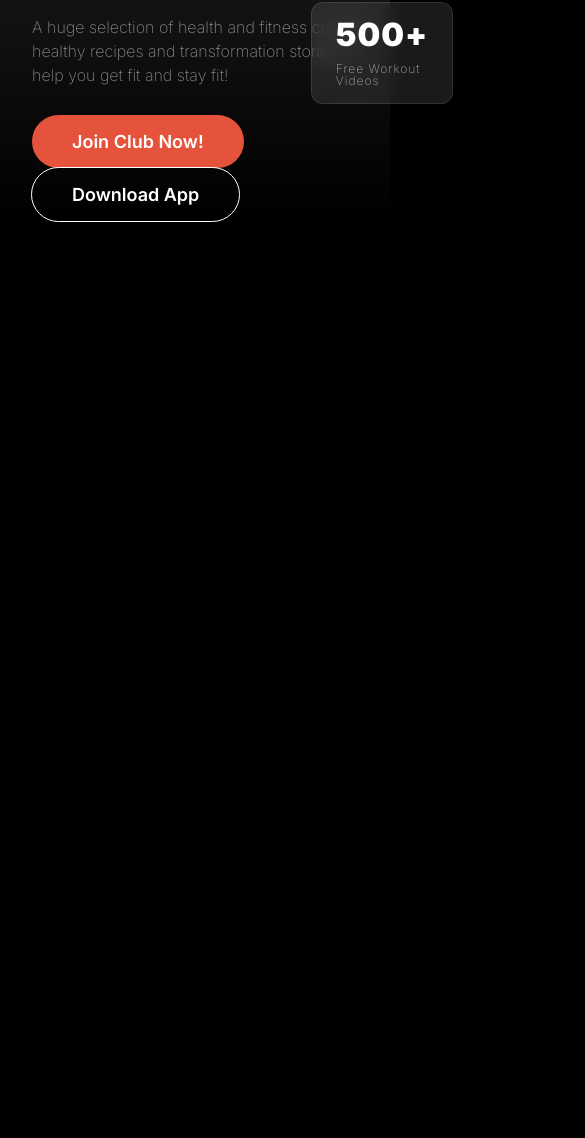
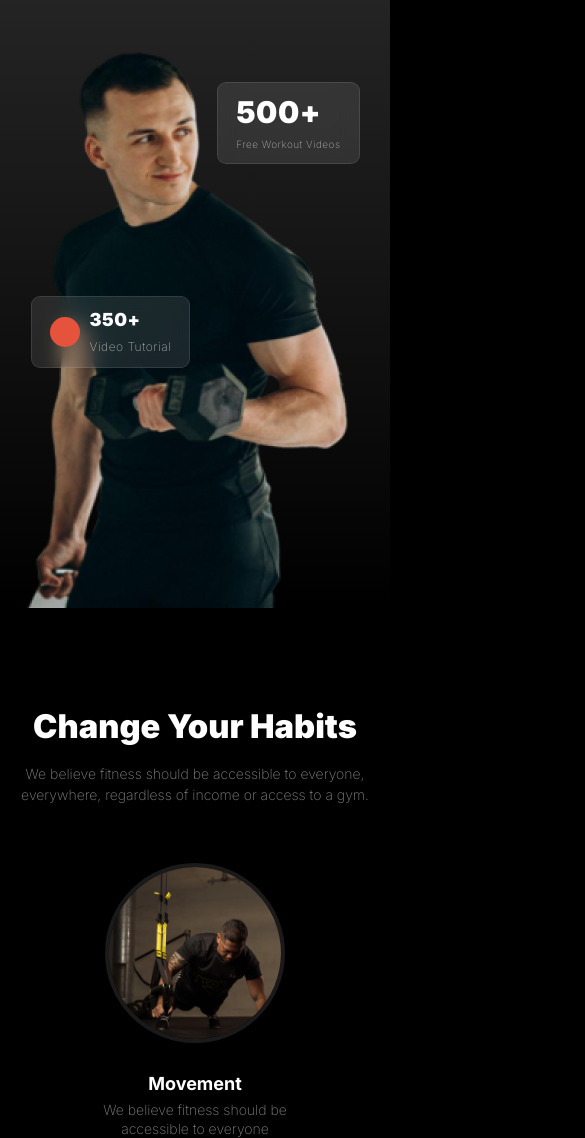
Before and after one commit to Shanto910/Project-Fitness, a plain HTML site: page index.html in a window 390 px wide. Shown: the part 610-1748 px from the top of the page, 585 px wide, since content can reach past the window. Before the commit the page ends 844 px from the top, so only its background shows below. Drawn offline with Linux system fonts and the light colour scheme; a web font is replaced by a local one.

Commit message:
added 'change your habit' section and some minor fixes

```diff
--- a/index.html
+++ b/index.html
@@ -6,9 +6,8 @@
 		<title>FITNESS</title>
 		<link rel="stylesheet" href="./styles.css" />
 	</head>
-	<body>
-		<main>
-			<header class="wrapper">
+	<body class="wrapper">
+		<header class="bg-expansion">
 			<nav class="navbar">
 				<a class="brand-logo" href="/">Fitness</a>
 				<ul class="navbar-list">
@@ -30,9 +29,9 @@
 						Get body in <span>shape</span> & stay healthy
 					</h1>
 					<p class="heading-description">
-							A huge selection of health and fitness content,
-							healthy recipes and transformation stories to help
-							you get fit and stay fit!
+						A huge selection of health and fitness content, healthy
+						recipes and transformation stories to help you get fit
+						and stay fit!
 					</p>
 					<a class="btn btn-full" href="#contact"
 						>Join <span>Club</span> Now!</a
@@ -60,6 +59,56 @@
 				</div>
 			</div>
 		</header>
+		<main>
+			<section class="section-cyh">
+				<h2 class="heading-secondary">Change Your Habits</h2>
+				<p class="heading-description">
+					We believe fitness should be accessible to everyone,
+					everywhere, regardless of income or access to a gym.
+				</p>
+				<div class="cyh-components grid">
+					<div class="cyh-component flex">
+						<img
+							class="cyh-component-img"
+							src="./images/cyh-img-1.png"
+							alt="Fit man doing exercise" />
+						<h3 class="cyh-component-headline">Movement</h3>
+						<p class="heading-description">
+							We believe fitness should be accessible to everyone
+						</p>
+					</div>
+					<div class="cyh-component flex">
+						<img
+							class="cyh-component-img"
+							src="./images/cyh-img-2.png"
+							alt="Fit man doing exercise" />
+						<h3 class="cyh-component-headline">Time</h3>
+						<p class="heading-description">
+							We believe fitness should be accessible to everyone
+						</p>
+					</div>
+					<div class="cyh-component flex">
+						<img
+							class="cyh-component-img"
+							src="./images/cyh-img-3.png"
+							alt="Fit man doing exercise" />
+						<h3 class="cyh-component-headline">Practice</h3>
+						<p class="heading-description">
+							We believe fitness should be accessible to everyone
+						</p>
+					</div>
+					<div class="cyh-component flex">
+						<img
+							class="cyh-component-img"
+							src="./images/cyh-img-4.png"
+							alt="Fit man doing exercise" />
+						<h3 class="cyh-component-headline">Weight Loss</h3>
+						<p class="heading-description">
+							We believe fitness should be accessible to everyone
+						</p>
+					</div>
+				</div>
+			</section>
 		</main>
 	</body>
 </html>
--- a/styles.css
+++ b/styles.css
@@ -8,16 +8,33 @@
 	box-sizing: border-box;
 }
 
+:root {
+	--primary-color: #e6533c;
+	--white: #ffffff;
+	--white-60: rgba(255, 255, 255, 0.6);
+	--white-50: rgba(255, 255, 255, 0.5);
+	--white-10: rgba(255, 255, 255, 0.1);
+	--black: #000000;
+
+	--font-main: 'Inter', Arial, Helvetica, sans-serif;
+	--font-fansy: 'Miama', Times, serif;
+	--thin: 200;
+	--regular: 400;
+	--medium: 600;
+	--bold: 800;
+	--extra-bold: 900;
+	--primary-heading: clamp(2.25rem, 0.9rem + 6vw, 4.875rem);
+	--secondary-heading: clamp(2rem, 1.4857rem + 2.2857vw, 3rem);
+	--column-gap: 32px;
+	--grid-inline-gap: var(--column-gap) * 2;
+}
+
 body {
 	background-color: var(--black);
 	color: var(--white);
 	font-family: var(--font-main);
 	font-weight: var(--thin);
 	font-size: 0.875rem;
-}
-
-p {
-	max-width: 50ch;
 }
 
 img {
@@ -43,48 +60,50 @@ li {
 
 /* ===== REUSEABLE RULES ===== */
 
-:root {
-	--primary-color: #e6533c;
-	--white: #ffffff;
-	--white-60: rgba(255, 255, 255, 0.6);
-	--white-50: rgba(255, 255, 255, 0.5);
-	--white-10: rgba(255, 255, 255, 0.1);
-	--black: #000000;
-
-	--font-main: 'Inter', Arial, Helvetica, sans-serif;
-	--font-fansy: 'Miama', Times, serif;
-	--thin: 200;
-	--regular: 400;
-	--medium: 600;
-	--bold: 800;
-	--extra-bold: 900;
-}
-
 .wrapper {
 	display: grid;
 	grid-template-columns:
 		1fr
-		min(1060px, calc(100% - 64px))
+		min(1060px, calc(100% - var(--grid-inline-gap)))
 		1fr;
-	grid-column-gap: 32px;
+	row-gap: 96px;
 }
 
 .wrapper > * {
 	grid-column: 2;
 }
 
+.bg-expansion {
+	display: grid;
+	grid-column: 1/-1;
+	grid-template-columns:
+		1fr
+		min(1060px, calc(100% - var(--grid-inline-gap)))
+		1fr;
+}
+
+.bg-expansion > * {
+	grid-column: 2;
+}
+
 .heading-primary,
 .heading-secondary {
 	font-weight: var(--extra-bold);
-	line-height: 1.2;
+	line-height: calc(1em + 0.725rem);
 }
 .heading-primary {
-	font-size: 4.875rem;
+	font-size: var(--primary-heading);
 	max-width: 10ch;
 }
 
 .heading-secondary {
-	font-size: 3rem;
+	font-size: var(--secondary-heading);
+}
+
+.heading-description {
+	font-size: 0.875rem;
+	color: var(--white-50);
+	line-height: 1.5;
 }
 
 .flex {
@@ -134,6 +153,7 @@ header {
 		transparent 100%
 	);
 }
+
 .navbar {
 	display: flex;
 	justify-content: space-between;
@@ -173,14 +193,14 @@ header {
 .heading-primary span {
 	font-family: var(--font-fansy);
 	font-weight: 400;
-	font-size: 9.75rem;
+	font-size: calc(var(--primary-heading) * 2);
 	line-height: 0;
+	letter-spacing: 1px;
 }
-.heading-description {
+.section-banner .heading-description {
+	margin: 28px 0;
 	font-size: 1rem;
-	margin: 28px 0;
-	color: var(--white-50);
-	line-height: 1.5;
+	max-width: 50ch;
 }
 
 header .btn-full {
@@ -214,7 +234,7 @@ header .btn-full {
 
 .floting-box-2 {
 	padding: 16px 24px;
-	top: 132px;
+	top: 124px;
 	right: -66px;
 }
 
@@ -226,20 +246,170 @@ header .btn-full {
 }
 
 .floting-span {
-	font-size: 1.25rem;
+	font-size: 1.5rem;
 	font-weight: var(--extra-bold);
 }
 
 .floting-text {
 	margin-top: 12px;
-	font-size: 0.875rem;
+	font-size: 1rem;
 	color: var(--white-60);
 }
 
 .floting-box-2 .floting-span {
-	font-size: 2rem;
+	font-size: 2.5rem;
 }
 
 .floting-box-2 .floting-text {
 	font-size: 0.75rem;
 }
+
+/* ===== CYH RULES ===== */
+
+.section-cyh .heading-secondary {
+	text-align: center;
+}
+.section-cyh .heading-description {
+	text-align: center;
+	margin: 14px auto 0 auto;
+	max-width: 70ch;
+}
+
+.cyh-components .heading-description {
+	margin-top: 6px;
+	line-height: 1.4;
+	max-width: 25ch;
+}
+
+.cyh-components {
+	margin-top: 58px;
+	grid-template-columns: repeat(4, 1fr);
+}
+.cyh-component {
+	flex-direction: column;
+	align-items: center;
+}
+.cyh-component-img {
+	height: 180px;
+	width: 180px;
+	border-radius: 50%;
+	border: 4px solid var(--white-10);
+	margin-bottom: 30px;
+}
+
+.cyh-component-headline {
+	font-size: 1.125rem;
+}
+
+/* ===== RESPONSIVE RULES ===== */
+
+@media screen and (max-width: 1200px) {
+	.floting-box-2 {
+		right: -20px;
+	}
+}
+
+@media screen and (max-width: 992px) {
+	.section-banner {
+		grid-template-columns: 1fr;
+		padding-inline: 40px;
+		row-gap: 120px;
+	}
+
+	.img-box {
+		justify-self: center;
+	}
+
+	.floting-box-2 {
+		top: 54px;
+		right: -26px;
+	}
+
+	.floting-box-1 {
+		bottom: 134px;
+		left: -46px;
+	}
+
+	.navbar-list {
+		font-size: 1rem;
+	}
+
+	.cyh-components {
+		grid-template-columns: 1fr 1fr;
+		row-gap: 40px;
+	}
+
+	.section-cyh > .heading-description {
+		max-width: 55ch;
+	}
+}
+
+@media screen and (max-width: 768px) {
+	:root {
+		--column-gap: 20px;
+	}
+
+	.section-banner {
+		padding-inline: 0;
+	}
+
+	.navbar-list {
+		display: none;
+	}
+
+	.btn-full span {
+		display: none;
+	}
+
+	.btn {
+		line-height: 1;
+		padding-block: 20px;
+	}
+
+	.btn-outline {
+		padding: 20px;
+	}
+}
+
+@media screen and (max-width: 576px) {
+	.floting-box-1,
+	.floting-box-2 {
+		padding: 14px 18px;
+		border-radius: 9px;
+		letter-spacing: 0.5px;
+	}
+
+	.circle {
+		width: 30px;
+		height: 30px;
+	}
+
+	.floting-box-1 {
+		bottom: 240px;
+		left: 10px;
+	}
+
+	.floting-box-2 {
+		right: 10px;
+	}
+
+	.floting-span {
+		font-size: 1.125rem;
+	}
+
+	.floting-text {
+		font-size: 0.75rem;
+	}
+
+	.floting-box-2 .floting-span {
+		font-size: 1.875rem;
+	}
+
+	.floting-box-2 .floting-text {
+		font-size: 0.625rem;
+	}
+
+	.cyh-components {
+		grid-template-columns: 1fr;
+	}
+}
```
Lines whose indentation alone changed are shown as unchanged.
